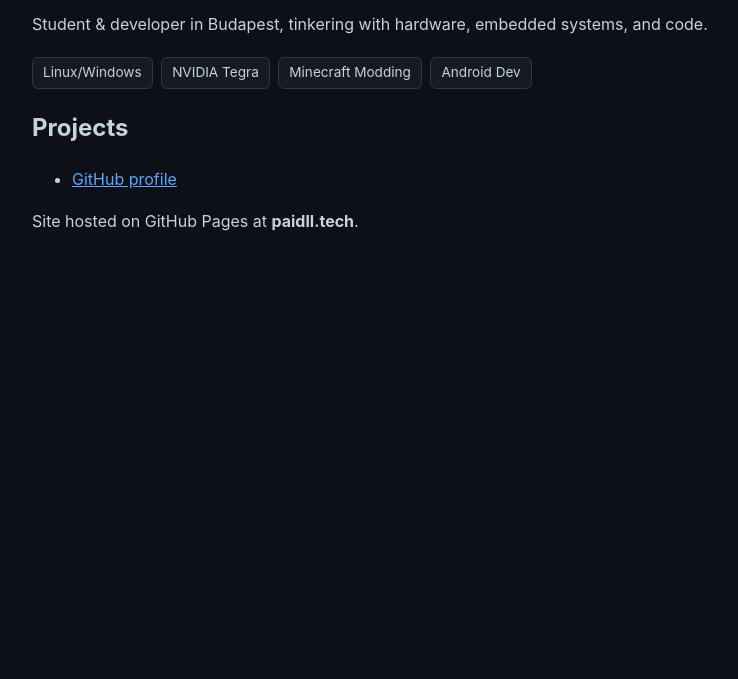
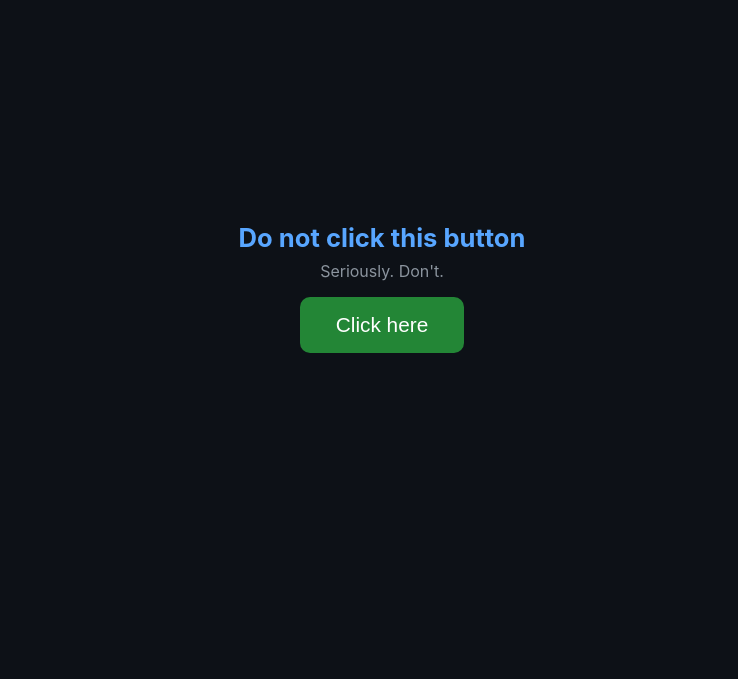
Before and after one commit to BencePB/BencePB.github.io, a plain HTML site: page index.html in a window 1280 px wide. Shown: the part 121-800 px from the top of the page, without its empty margins (258-996 px from the left). Drawn offline with Linux system fonts and the light colour scheme.

Commit message:
Replace site with mystery button page

```diff
--- a/index.html
+++ b/index.html
@@ -3,27 +3,22 @@
 <head>
 <meta charset="UTF-8">
 <meta name="viewport" content="width=device-width, initial-scale=1.0">
-<title>Bence Bognár</title>
+<title>???</title>
 <style>
-  body { font-family: -apple-system, Segoe UI, Roboto, sans-serif; background:#0d1117; color:#c9d1d9; max-width:700px; margin:60px auto; padding:0 20px; line-height:1.6; }
-  h1 { color:#58a6ff; }
-  a { color:#58a6ff; }
-  .tag { display:inline-block; background:#161b22; border:1px solid #30363d; border-radius:6px; padding:4px 10px; margin:4px 4px 0 0; font-size:0.85em; }
+  html, body { height:100%; margin:0; }
+  body { display:flex; align-items:center; justify-content:center; background:#0d1117; color:#c9d1d9; font-family:-apple-system, Segoe UI, Roboto, sans-serif; }
+  .card { text-align:center; }
+  h1 { font-size: 1.6em; color:#58a6ff; margin-bottom: 0.3em; }
+  p { color:#8b949e; margin-top:0; }
+  button { font-size: 1.3em; padding: 16px 36px; border-radius: 10px; border: none; background:#238636; color:white; cursor:pointer; transition: transform 0.15s ease, background 0.15s ease; }
+  button:hover { background:#2ea043; transform: scale(1.05); }
 </style>
 </head>
 <body>
-  <h1>Bence Bognár</h1>
-  <p>Student &amp; developer in Budapest, tinkering with hardware, embedded systems, and code.</p>
-  <p>
-    <span class="tag">Linux/Windows</span>
-    <span class="tag">NVIDIA Tegra</span>
-    <span class="tag">Minecraft Modding</span>
-    <span class="tag">Android Dev</span>
-  </p>
-  <h2>Projects</h2>
-  <ul>
-    <li><a href="https://github.com/BencePB">GitHub profile</a></li>
-  </ul>
-  <p>Site hosted on GitHub Pages at <strong>paidll.tech</strong>.</p>
+  <div class="card">
+    <h1>Do not click this button</h1>
+    <p>Seriously. Don't.</p>
+    <button onclick="window.location.href='https://www.youtube.com/watch?v=dQw4w9WgXcQ'">Click here</button>
+  </div>
 </body>
 </html>
```
